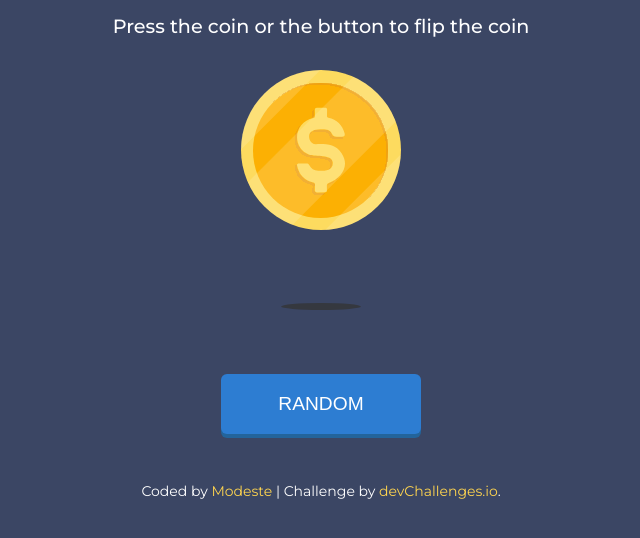
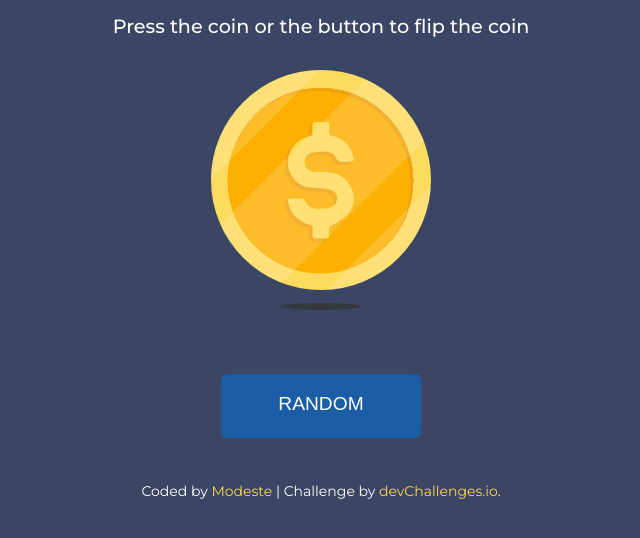
Before and after one commit to zm404notfound/flip-the-coin-master, a plain HTML site: page index.html in a window 1280 px wide. Shown: the part 200-738 px from the top of the page, without its empty margins (319-959 px from the left). Drawn offline with Linux system fonts and the light colour scheme.

Commit message:
Mise à jour du HTML et du CSS

```diff
--- a/index.html
+++ b/index.html
@@ -7,6 +7,8 @@
     <link rel="preconnect" href="https://fonts.googleapis.com">
 <link rel="preconnect" href="https://fonts.gstatic.com" crossorigin>
 <link href="https://fonts.googleapis.com/css2?family=Manrope:wght@200..800&family=Montserrat:ital,wght@0,100..900;1,100..900&family=Outfit:wght@100..900&display=swap" rel="stylesheet">
+<meta name="description" content="Flip The Coin – Un jeu simple pour lancer une pièce virtuelle et obtenir Heads ou Tails.">
+
 
     <link
       rel="icon"
@@ -29,10 +31,10 @@
       <p>Press the coin or the button to flip the coin</p>
     <div class="coin">
       <div class="face heads">
-      <img src="resources/heads.svg" alt="Heads">
+      <img src="resources/heads.svg" alt="Heads"width="220" height="220">
       </div>
       <div class="face tails">
-      <img src="resources/tails.svg" alt="Tails">
+      <img src="resources/tails.svg" alt="Tails"width="220" height="220">
       </div>
       <img class="shadow" src="resources/shadow.svg" alt="Shadow">
     </div>
--- a/style.css
+++ b/style.css
@@ -80,10 +80,10 @@ main {
 
 .container button {
   text-transform: uppercase;
-  background-color: #2D7DD2;
+  background-color:  #1B5EA5;
   border-radius: 6px;
   color: white;
-  box-shadow: 0px 4px 0px 0px #23649b;
+  box-shadow: 0px 4px 0px 0px  #1B5EA5;
   font-size: 1.2rem;
   width: 200px;
   height: 60px;
```
